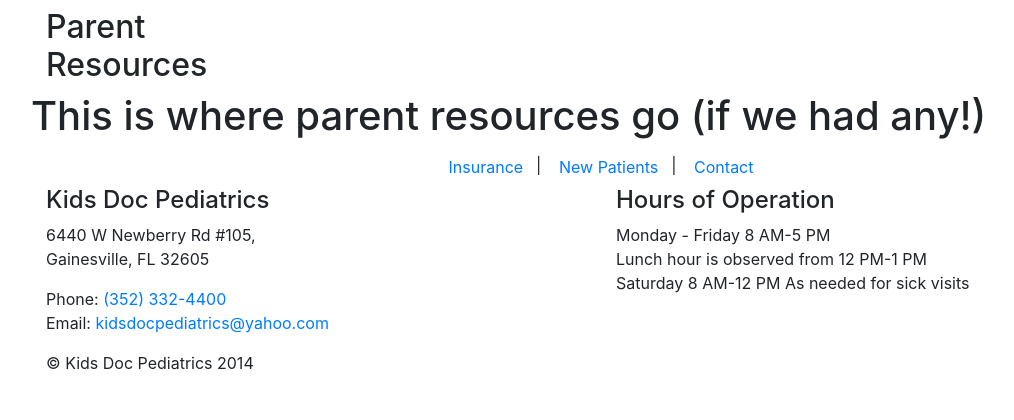
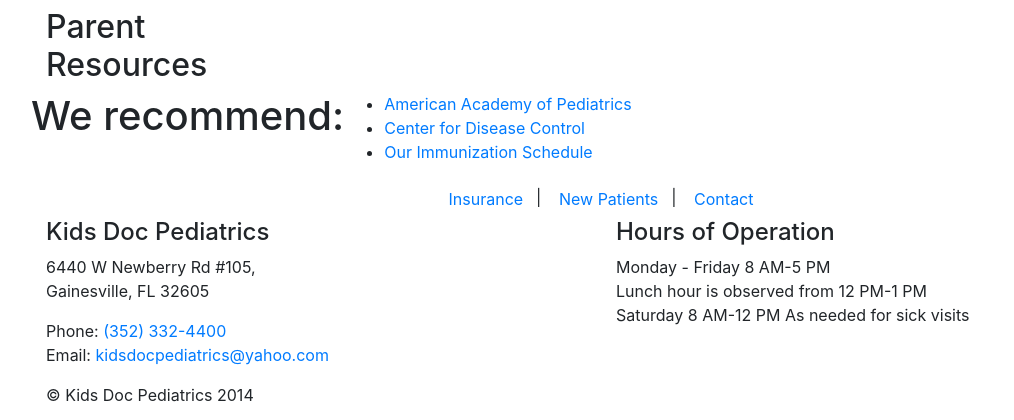
Before and after one commit to dannysepler/kids, a PHP site: page /parent.php in a window 1280 px wide. Shown: the part 58-478 px from the top of the page, without its empty margins (39-1053 px from the left). Run offline with PHP 8.4, Linux system fonts and the light colour scheme; some libraries are stand-ins or nearby versions.

Commit message:
added a few parents resources

```diff
--- a/dist/css/custom.css
+++ b/dist/css/custom.css
@@ -109,7 +109,6 @@ footer a:link{
   color: #96E000;
 }
 
-
 /* Everything but the jumbotron gets side spacing for mobile first views */
 .header {
   padding-left: 15px;
--- a/layout/parent.php
+++ b/layout/parent.php
@@ -21,7 +21,14 @@
   	</div>
 
   	<div class="row team">
-			 <h1 style="text-align:center;">This is where parent resources go (if we had any!)</h1>
+		<h1 style="">We recommend:</h1>
+		<p style="">
+			<ul>
+				<li><a href="http://www.aap.org/">American Academy of Pediatrics</a></li>
+				<li><a href="http://www.cdc.gov/">Center for Disease Control</a></li>
+				<li><a href="/immunization-home.php">Our Immunization Schedule</a></li>
+			</ul>
+		</p>
   	</div>
 
 <?php include 'footer.php'; ?>
```
